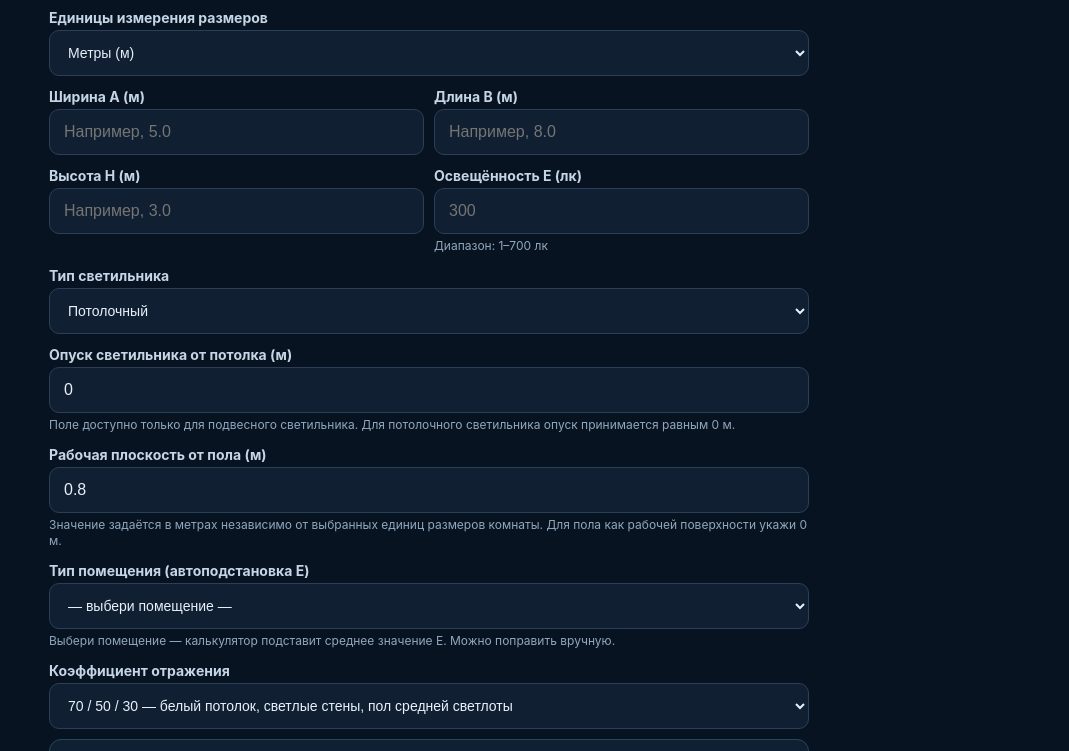
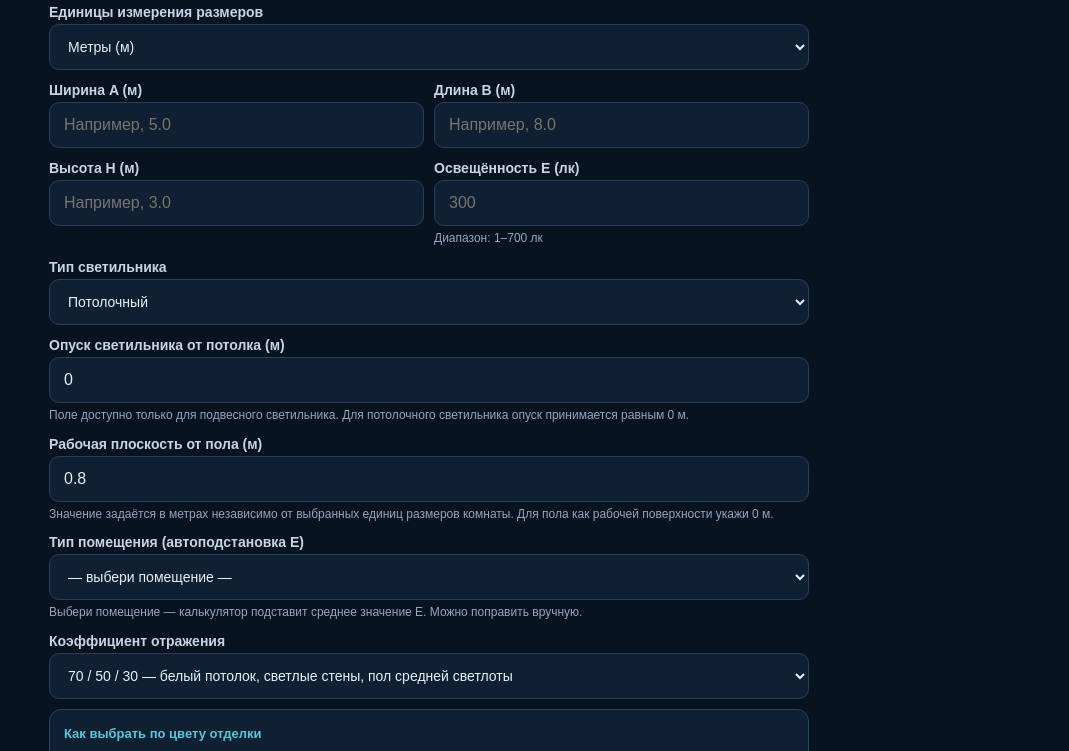
Before and after one commit to levpro91/calc-light, a plain HTML site: page index.html in a window 1280 px wide. Shown: the part 153-904 px from the top of the page, without its empty margins (211-1280 px from the left). Drawn offline with Linux system fonts and the light colour scheme.

Commit message:
Add files via upload

```diff
--- a/index.html
+++ b/index.html
@@ -49,7 +49,7 @@
     --log-item-border:#2a4058; --log-item-hover:#19344b; --danger:#e16a78; --danger-hover:#c84d60;
     --ios-hint-bg:#087f9c;
   }
-  body{max-width:760px;margin:0 auto;padding:24px 18px 48px;background:var(--bg);color:var(--text);font-family:Inter,system-ui,-apple-system,"Segoe UI",sans-serif}
+  body{max-width:760px;margin:0 auto;padding:24px 18px 48px;background:var(--bg);color:var(--text);font-family:Arial,"Segoe UI",Roboto,"Noto Sans",system-ui,sans-serif}
   body.dark{--bg:#050d17;--text:#e8f1fb;--label:#c2d1e2;--input-bg:#0d1a29;--input-border:#263b50;--hint:#8198af;--btn:#18a9c9;--btn-hover:#0785a4}
   .app-hero{padding:22px 4px 16px}
   .eyebrow,.section-kicker{font-size:10px;letter-spacing:.19em;font-weight:800;color:#42c5d7}
```
